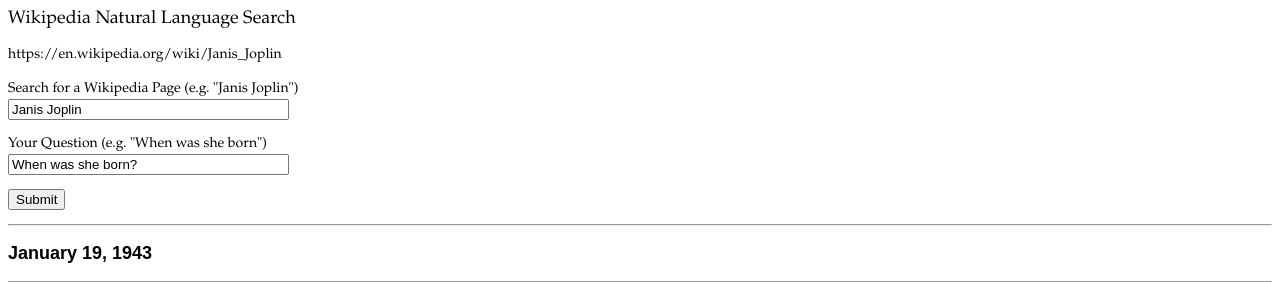
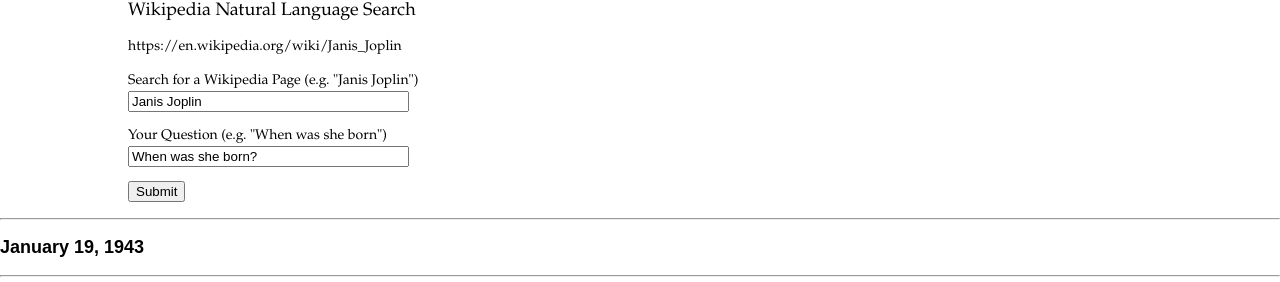
Before and after one commit to kikidesignnet/bert_app, a Flask app: page / in a window 1280 px wide. Shown: the top 282 px of the page. Run offline with Flask 2, Linux system fonts and the light colour scheme; some libraries are stand-ins or nearby versions.

Commit message:
updating html and css

```diff
--- a/app/templates/index.html
+++ b/app/templates/index.html
@@ -12,9 +12,11 @@
                     pre { font-family: "Hoefler Text", "Baskerville Old Face", Garamond, "Times New Roman", serif; font-size: 13px; font-style: normal; font-variant: normal; font-weight: 400; line-height: 18.5714px; }
 
                     </style>
+                    <link rel="stylesheet" type="text/css" href="styles.css" media="all" />
         </head>
         <body onload="grabTheData()">
 {% block content %}
+        <div class="container">
         <h2>Wikipedia Natural Language Search</h2>
         <form action="" method="post" novalidate>
         {{ form.hidden_tag() }}
@@ -29,7 +31,7 @@
         </p>
 
         <p>{{ form.submit() }}</p>
-
+      </div>
         <script>
             function grabTheData(){
                 x=document.getElementById("the_wik_url")
--- a/app/templates/styles.css
+++ b/app/templates/styles.css
@@ -1,3 +1,8 @@
 body {
-background-color: blue;
+  margin: 0;
+  padding: 0;
 }
+.container {
+  width: 80%;
+  margin: 0 auto;
+}
```
